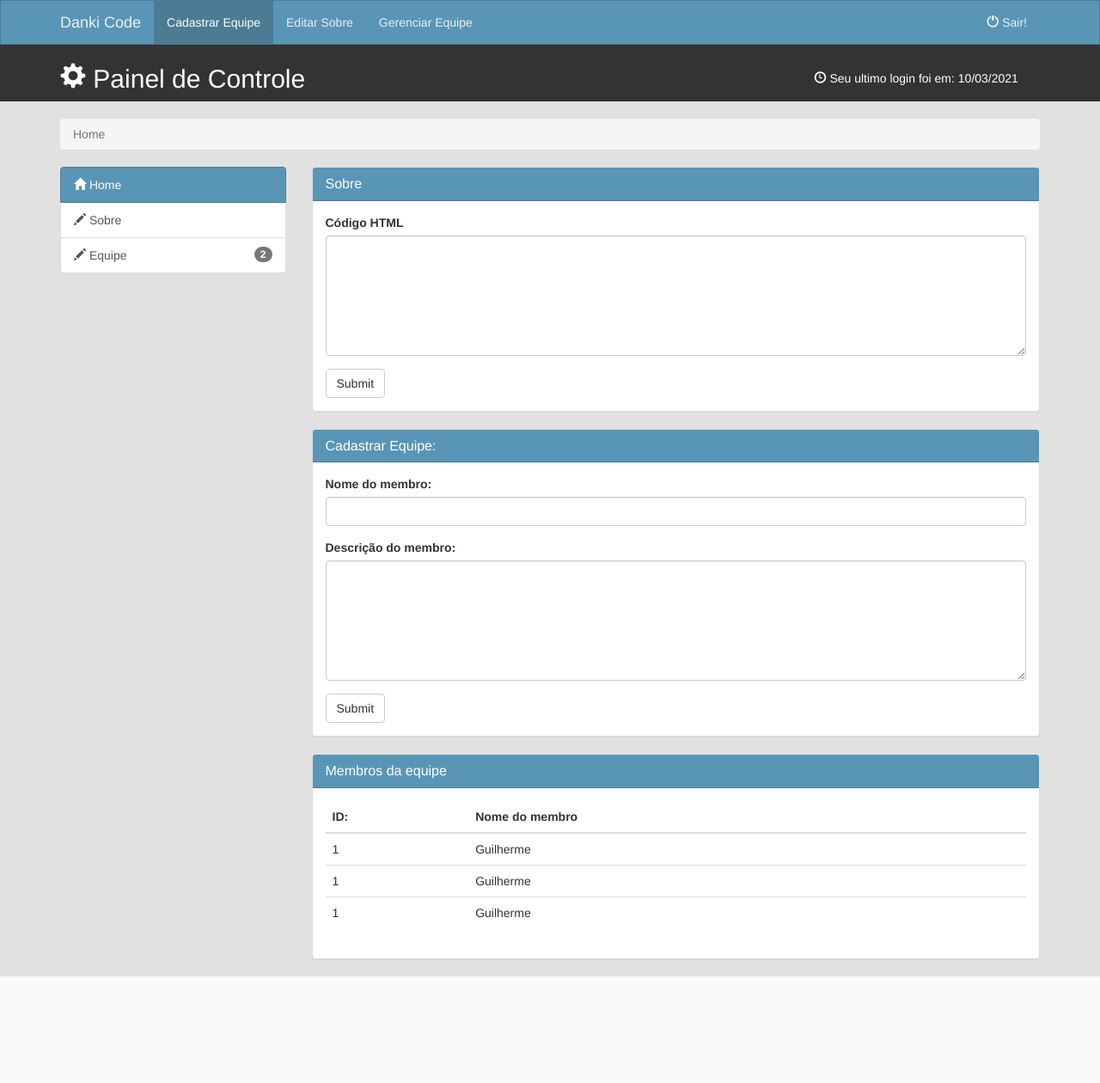
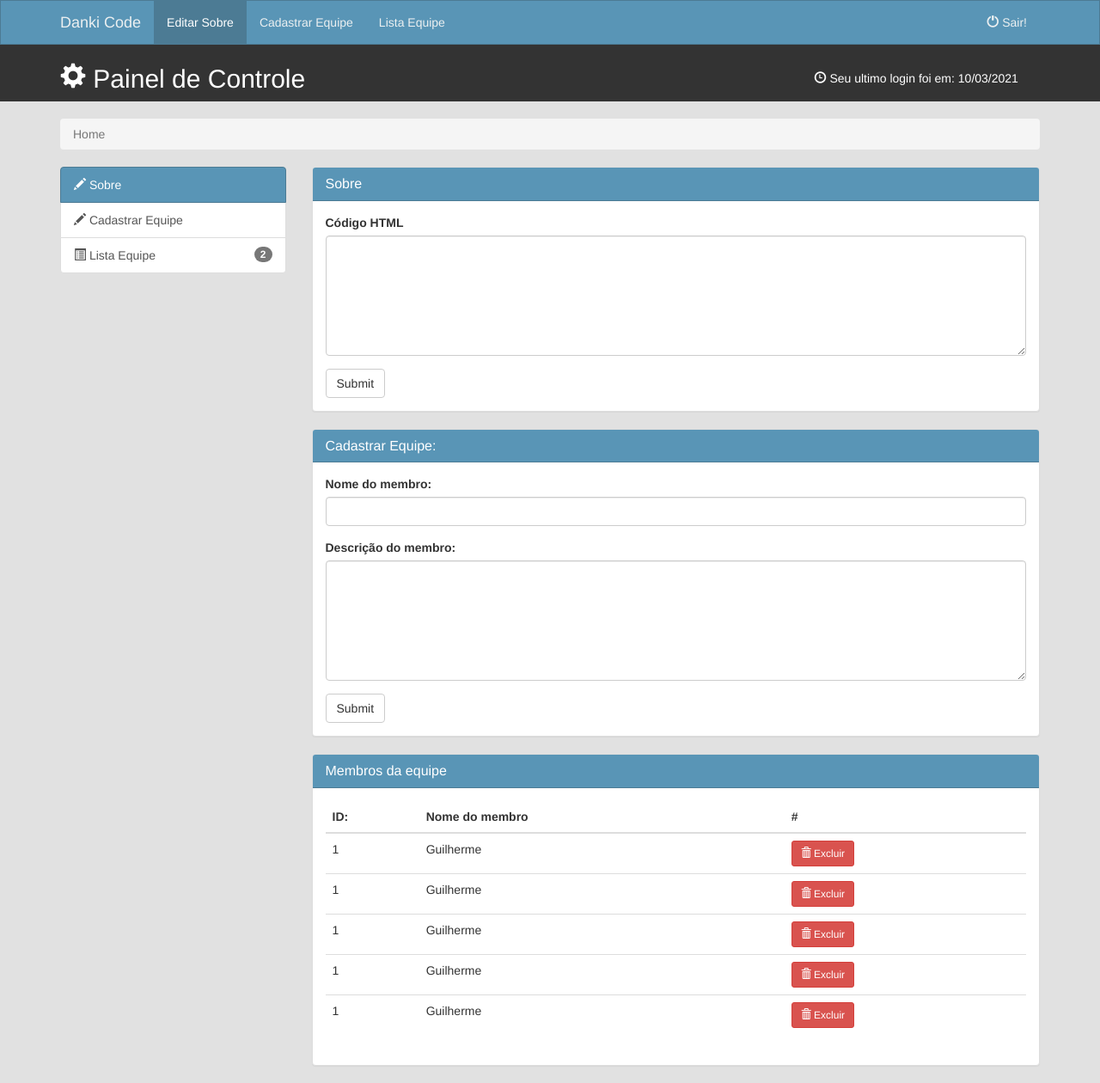
Before and after one commit to demelodev/Bootstrap_Painel, a PHP site: page / in a window 1280 px wide. Shown: the whole page at 86% size. Before the commit the page ends 1136 px from the top, so only its background shows below. Run offline with PHP 8.4, Linux system fonts and the light colour scheme.

Commit message:
Update index.php

```diff
--- a/index.php
+++ b/index.php
@@ -22,10 +22,10 @@
             <a class="navbar-brand" href="#">Danki Code</a>
           </div>
           <div id="navbar" class="collapse navbar-collapse">
-            <ul class="nav navbar-nav">
-              <li class="active"><a href="#">Cadastrar Equipe</a></li>
-              <li><a href="sobre">Editar Sobre</a></li>
-              <li><a href="equipe">Gerenciar Equipe</a></li>
+            <ul id="menu-principal" class="nav navbar-nav">
+              <li class="active"><a ref_sys="sobre" href="#">Editar Sobre</a></li>
+              <li><a ref_sys="cadastrar_equipe" href="#about">Cadastrar Equipe</a></li>
+              <li><a ref_sys="lista_equipe" href="#contact">Lista Equipe</a></li>
             </ul>
             <ul class="nav navbar-nav navbar-right">
             <li><a href="?sair"><span class="glyphicon glyphicon-off"></span> Sair!</a></li>
@@ -61,9 +61,10 @@
         <div class="row">
           <div class="col-md-3">
             <div class="list-group">
-              <a href="#" class="list-group-item active cor-padrao"><span class="glyphicon glyphicon-home"></span> Home</a>
-              <a href="#" class="list-group-item"><span class="glyphicon glyphicon-pencil"></span> Sobre</a>
-              <a href="#" class="list-group-item"><span class="glyphicon glyphicon-pencil"></span> Equipe <span class="badge">2</span></a>
+
+              <a href="#" class="list-group-item active cor-padrao" ref_sys="sobre" ><span class="glyphicon glyphicon-pencil"></span> Sobre</a>
+              <a href="#" class="list-group-item" ref_sys="cadastrar_equipe"><span class="glyphicon glyphicon-pencil"></span> Cadastrar Equipe</a>
+              <a href="#" class="list-group-item" ref_sys="lista_equipe"><span class="glyphicon glyphicon-list-alt"></span> Lista Equipe <span class="badge">2</span></a>
             </div>
           </div>
           <div class="col-md-9">
@@ -108,23 +109,22 @@
                   <table class="table">
                     <thead>
                       <tr>
-                      <th>ID:</th>
+                        <th>ID:</th>
                         <th>Nome do membro</th>
+                        <th>#</th>
                       </tr>
                     </thead>
                     <tbody>
+                    <?php
+                      for($i = 0 ; $i < 5; $i++){
+                        ?>
                       <tr>
                         <td>1</td>
                         <td>Guilherme</td>
+                        <td><button type="button" class="btn btn-sm btn-danger"><span class=" glyphicon glyphicon-trash"></span> Excluir</button></td>
                       </tr>
-                      <tr>
-                        <td>1</td>
-                        <td>Guilherme</td>
-                      </tr>
-                      <tr>
-                        <td>1</td>
-                        <td>Guilherme</td>
-                      </tr>
+                      <?php } ?>
+
                     </tbody>
                   </table>
                 </div>
@@ -139,5 +139,20 @@
     <script src="https://ajax.googleapis.com/ajax/libs/jquery/1.12.4/jquery.min.js"></script>
     <!-- Include all compiled plugins (below), or include individual files as needed -->
     <script src="js/bootstrap.min.js"></script>
+    <script type="text/javascript">
+    $(function(){
+        cliqueMenu();
+        function cliqueMenu(){
+          $('#menu-principal a, .list-group a').click(function(){
+            $('.list-group a').removeClass('active').removeClass('cor-padrao');
+            $('#menu-principal a').parent().removeClass('active');
+            $('#menu-principal a[ref_sys='+$(this).attr('ref_sys')+']').parent().addClass('active');
+            $('.list-group a[ref_sys='+$(this).attr('ref_sys')+']').addClass('active').addClass('cor-padrao');
+            return false;
+          })
+        }
+
+    })
+    </script>
   </body>
 </html>
```
